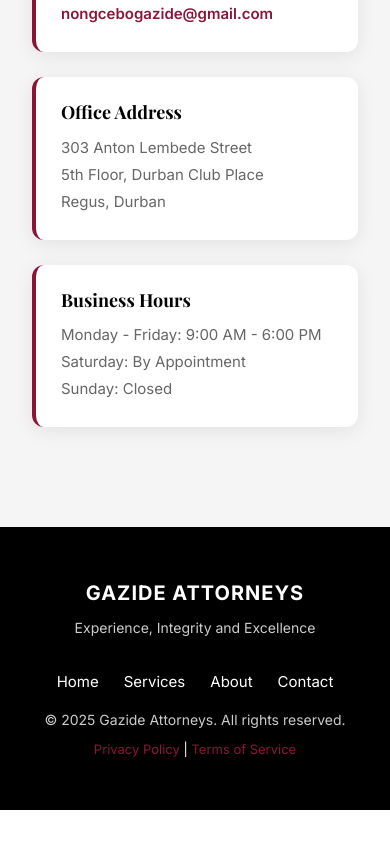
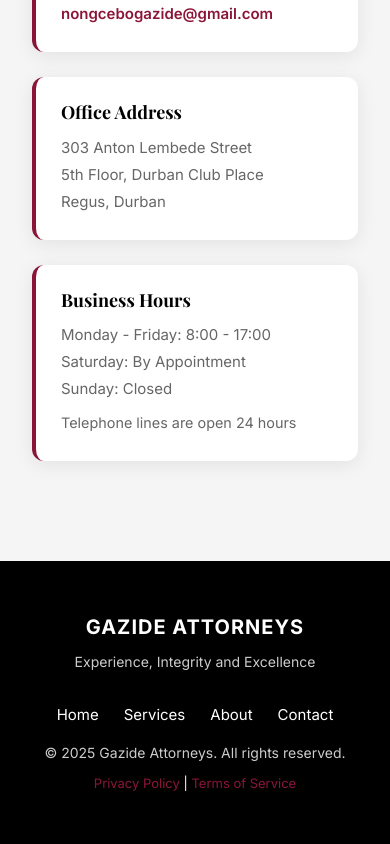
Before and after one commit to Tyrese-Mv/ns_gazide-website, a React (Vite) app: page /contact in a window 390 px wide. Shown: the part 1639-2483 px from the top of the page. Before the commit the page ends 2449 px from the top, so only its background shows below. Built offline with nearby package versions, Linux system fonts and the light colour scheme.

Commit message:
Update business hours in Contact page and add note about 24-hour telephone availability.

```diff
--- a/src/pages/Contact.jsx
+++ b/src/pages/Contact.jsx
@@ -209,9 +209,12 @@ const Contact = () => {
                   <div>
                     <h4>Business Hours</h4>
                     <p>
-                      Monday - Friday: 9:00 AM - 6:00 PM<br />
+                      Monday - Friday: 8:00 - 17:00<br />
                       Saturday: By Appointment<br />
                       Sunday: Closed
+                    </p>
+                    <p style={{ marginTop: '0.5rem', fontSize: '0.9em', fontStyle: 'italic' }}>
+                      Telephone lines are open 24 hours
                     </p>
                   </div>
                 </motion.div>
```
